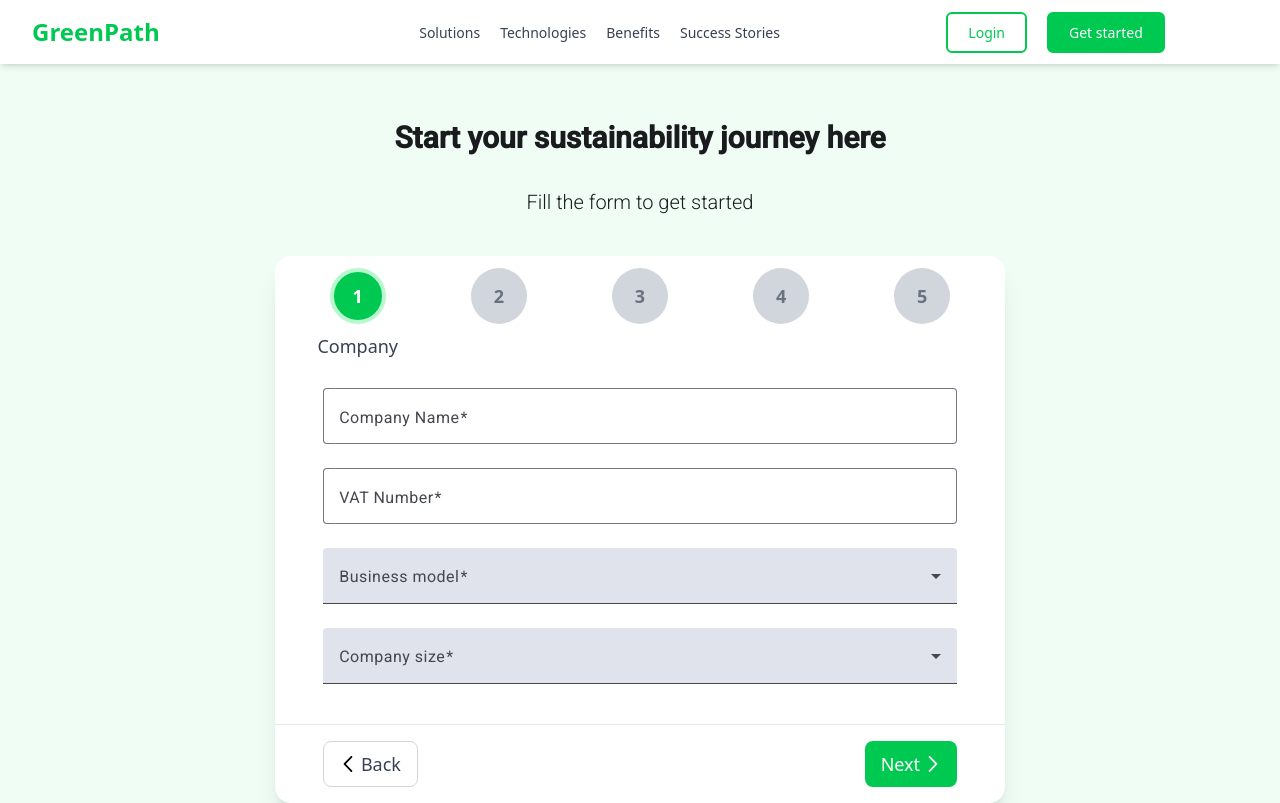
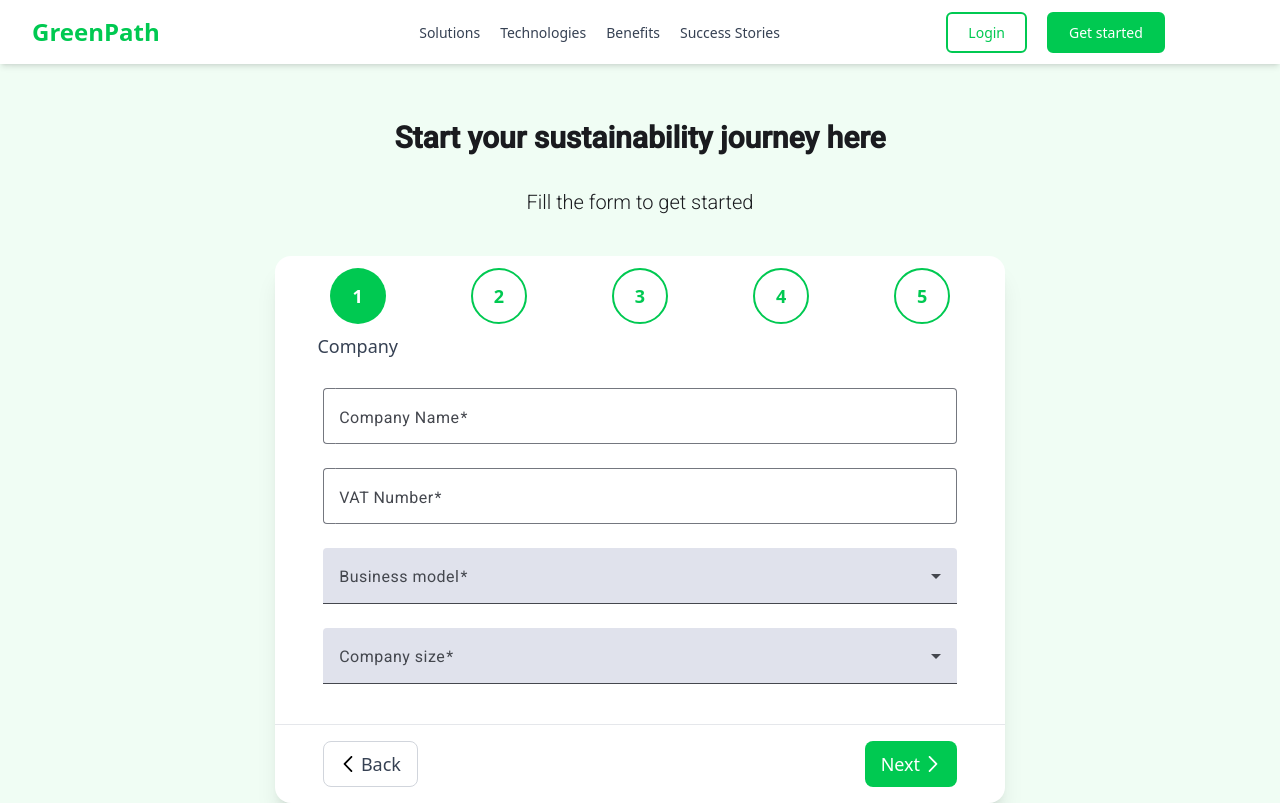
Before and after one commit to diopmorfall/green-path, an Angular app: page /signup in a window 1280 px wide. Built offline with nearby package versions, Linux system fonts and the light colour scheme.

Commit message:
Step indicator style fixed

```diff
--- a/src/app/shared/components/multi-step-form/multi-step-form.css
+++ b/src/app/shared/components/multi-step-form/multi-step-form.css
@@ -5,11 +5,11 @@
 }
 
 .active-step{
-    @apply bg-green-500 text-white font-bold text-lg border-4 border-green-200;
+    @apply bg-green-500 text-white font-bold text-lg;
 }
 
 .unreached-step{
-    @apply bg-gray-300 text-gray-500 font-bold text-lg;
+    @apply bg-white text-green-500 border-2 border-green-500 font-bold text-lg;
 }
 
 .step-title{
```
